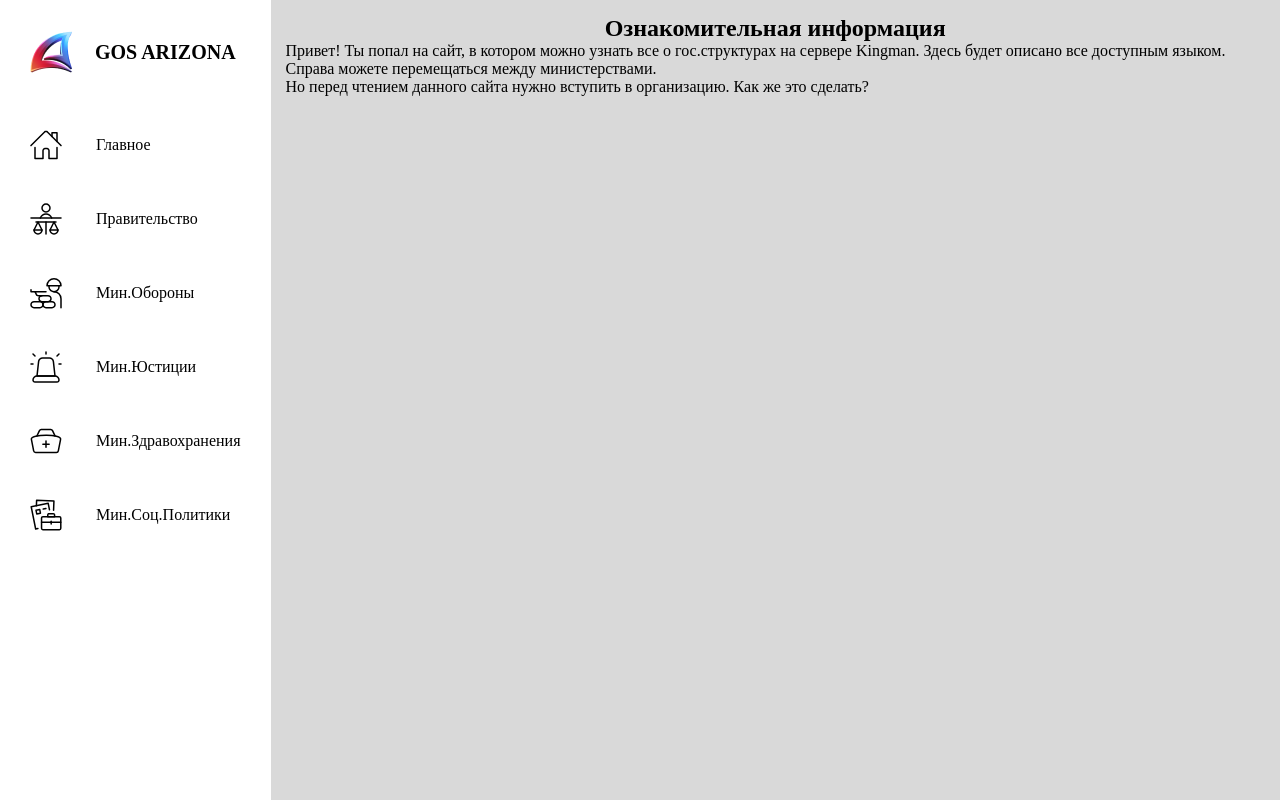
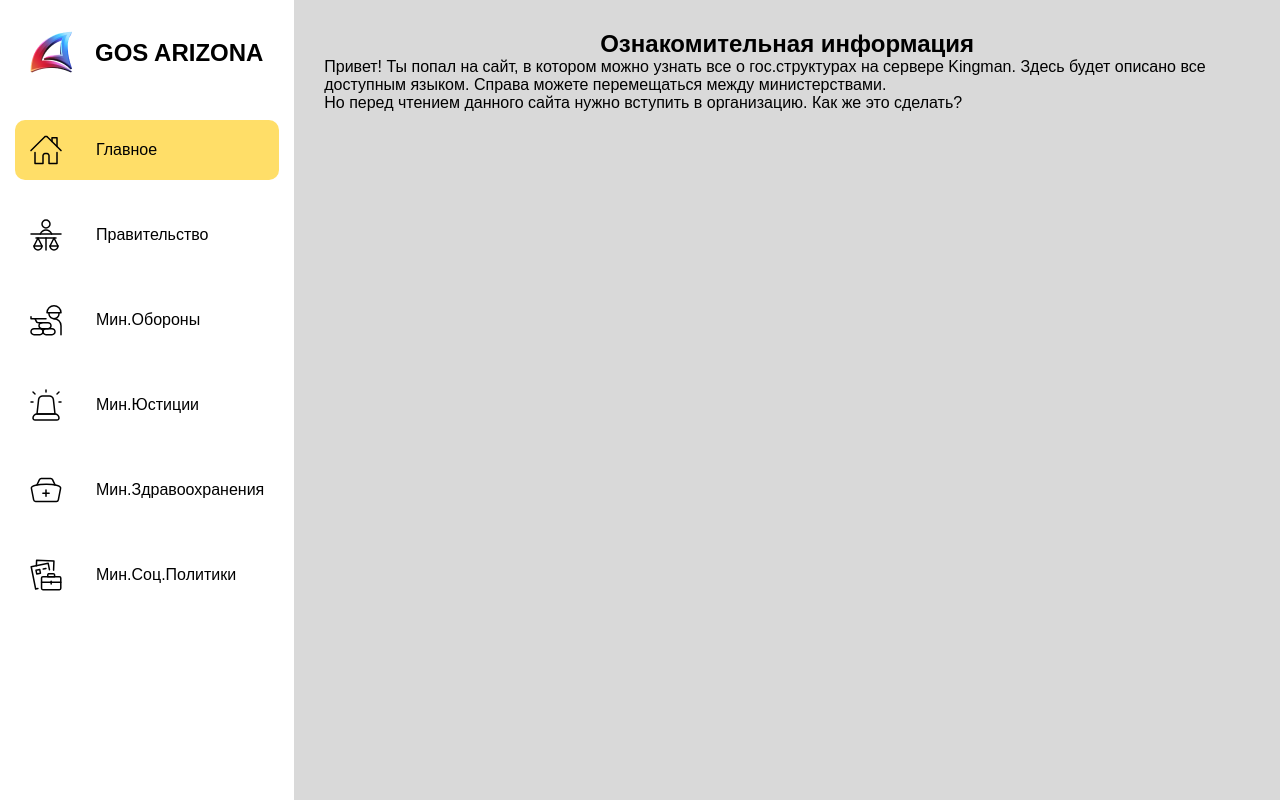
Before and after one commit to Likernui/site-arz-kingman-gos, a plain HTML site: page verstka2/index.html in a window 1280 px wide. Drawn offline with Linux system fonts and the light colour scheme.

Commit message:
Версия 1.1
*Добавлено динамическое изменение страницы между вкладками при помощи JS
*Добавление шрифтов
*Увеличение кнопок

```diff
--- a/verstka2/index.html
+++ b/verstka2/index.html
@@ -19,40 +19,40 @@
                 <nav class="nav-menu">
                     <ul>
                         <li>
-                            <a href="#" class="btn">
+                            <button href="#" class="btn" data-target="section1">
                                 <img src="./images/panel/House-Chimney-2--Streamline-Ultimate 1.svg" alt="house">
                                 <span class="text text__nav">Главное</span>
-                            </a>
+                            </button>
                         </li>
                         <li>
-                            <a href="#" class="btn">
+                            <button href="#" class="btn" data-target="section2">
                                 <img src="./images/panel/Legal-Judge-Balance--Streamline-Ultimate 1.svg" alt="gov">
                                 <span class="text text__nav">Правительство</span>
-                            </a>
+                            </button>
                         </li>
                         <li>
-                            <a href="#" class="btn">
+                            <button href="#" class="btn" data-target="section3">
                                 <img src="./images/panel/Protection-Sand-Bag-Soldier--Streamline-Ultimate 1.svg" alt="defense">
                                 <span class="text text__nav">Мин.Обороны</span>
-                            </a>
+                            </button>
                         </li>
                         <li>
-                            <a href="#" class="btn">
+                            <button href="#" class="btn" data-target="section4">
                                 <img src="./images/panel/Police-Rotating-Light-1--Streamline-Ultimate 1.svg" alt="police">
                                 <span class="text text__nav">Мин.Юстиции</span>
-                            </a>
+                            </button>
                         </li>
                         <li>
-                            <a href="#" class="btn">
+                            <button href="#" class="btn" data-target="section5">
                                 <img src="./images/panel/Medical-Personnel-Hat--Streamline-Ultimate 1.svg" alt="medical">
-                                <span class="text text__nav">Мин.Здравохранения</span>
-                            </a>
+                                <span class="text text__nav">Мин.Здравоохранения</span>
+                            </button>
                         </li>
                         <li>
-                            <a href="#" class="btn">
+                            <button href="#" class="btn" data-target="section6">
                                 <img src="./images/panel/Recruiting-Employee-Bag-Resume-Document--Streamline-Ultimate 1.svg" alt="social">
                                 <span class="text text__nav">Мин.Соц.Политики</span>
-                            </a>
+                            </button>
                         </li>
                     </ul>
                 </nav>
@@ -61,12 +61,28 @@
     </aside>
     <main class="main-content">
         <div class="container main__wrapper">
-            <section class="intro-section">
+            <section id="section1">
                 <h1>Ознакомительная информация</h1>
                 <p>Привет! Ты попал на сайт, в котором можно узнать все о гос.структурах на сервере Kingman. Здесь будет описано все доступным языком. Справа можете перемещаться между министерствами.</p>
                 <p>Но перед чтением данного сайта нужно вступить в организацию. Как же это сделать?</p>
             </section>
+            <section id="section2">
+                <p>Контент для правительства</p>
+            </section>
+            <section id="section3">
+                Контент для МО
+            </section>
+            <section id="section4">
+                Контент для МЮ
+            </section>
+            <section id="section5">
+                sdfgljiasnlfg
+            </section>
+            <section id="section6">
+                Lorem ipsum dolor sit amet consectetur adipisicing elit. Suscipit maiores minima consequuntur voluptate consectetur distinctio qui labore hic molestias id commodi nesciunt cupiditate, iure sapiente, ad harum. Suscipit labore, quae provident rerum doloremque cumque dignissimos molestias iste distinctio? Eaque tempore neque, blanditiis deserunt, quaerat ducimus reprehenderit saepe fugiat, molestiae ea sequi. Ullam!
+            </section>
         </div>
     </main>
+    <script src="script.js"></script>
 </body>
 </html>
--- /dev/null
+++ b/verstka2/script.js
@@ -0,0 +1,34 @@
+document.addEventListener('DOMContentLoaded', function() {
+    const buttons = document.querySelectorAll('.btn');
+    const sections = document.querySelectorAll('section');
+
+    buttons.forEach(button => {
+        button.addEventListener('click', function(event) {
+            event.preventDefault();
+
+            buttons.forEach(btn => btn.classList.remove('active'));
+            this.classList.add('active');
+
+            const target = this.getAttribute('data-target');
+            sections.forEach(section => section.classList.remove('active'));
+
+            const targetSection = document.getElementById(target);
+            if (targetSection) {
+                targetSection.classList.add('active');
+            } else {
+                console.error(`Section with id ${target} not found.`);
+            }
+        });
+    });
+
+    if (buttons.length > 0) {
+        buttons[0].classList.add('active');
+        const firstTarget = buttons[0].getAttribute('data-target');
+        const firstSection = document.getElementById(firstTarget);
+        if (firstSection) {
+            firstSection.classList.add('active');
+        } else {
+            console.error(`Section with id ${firstTarget} not found.`);
+        }
+    }
+});
--- a/verstka2/style.css
+++ b/verstka2/style.css
@@ -1,4 +1,10 @@
 /* Общие стили для элементов, убираем отступы и границы */
+@font-face{
+    font-family: "WixMadeforDisplay";
+    src: url('fonts/WixMadeforDisplay-Regular.ttf') format('ttf');
+    font-weight: normal;
+    font-style: normal;
+}
 * {
     margin: 0;
     padding: 0;
@@ -8,6 +14,7 @@
 body {
     display: flex;
     min-height: 100vh;
+    font-family: "WixMadeforDisplay", sans-serif;
 }
 
 /* Стили для контейнера aside */
@@ -19,6 +26,8 @@ body {
 
 /* Стили для кнопок */
 .btn {
+    border: none;
+    background: none;
     font-weight: 500;
     font-size: 16px;
     width: 100%;
@@ -27,7 +36,7 @@ body {
     align-items: center;
     text-decoration: none;
     color: black;
-    padding: 0 15px;
+    padding: 30px 15px;
     box-sizing: border-box;
     justify-content: flex-start; /* Выровнять содержимое кнопки по левому краю */
 }
@@ -40,6 +49,11 @@ body {
     background: #FFDE68;
     border-radius: 10px;
     transition: background 0.3s;
+}
+
+.btn.active {
+    background-color: #FFDE68;
+    border-radius: 10px;
 }
 
 /* Убираем центрирование элементов в списке */
@@ -62,21 +76,35 @@ li {
 }
 
 .text__GOS {
-    font-size: 20px;
+    font-size: 24px;
     font-weight: bold;
     margin-left: 5px;
     text-align: left; /* Выровнять текст по левому краю */
 }
-.main-content{
+.main-content {
     background: #D9D9D9;
+    flex-grow: 1; /* Убедитесь, что основное содержимое растягивается */
 }
-.main__wrapper{
+.main__wrapper {
+    width: 100%;
     max-width: 1530px;
-    margin: 0;
+    margin: 0 auto;
     padding: 15px;
+    box-sizing: border-box;
 }
 
-.intro-section h1 {
+section h1 {
     text-align: center;
 }
-.intro-sec
+
+section {
+    display: none;
+    width: 100%;
+    padding: 15px;
+    box-sizing: border-box;
+    color: black; /* Убедитесь, что текст черный и виден на светлом фоне */
+}
+
+section.active {
+    display: block;
+}
```
Also changed, not shown: verstka2/fonts/WixMadeforDisplay-Regular.ttf (added).
